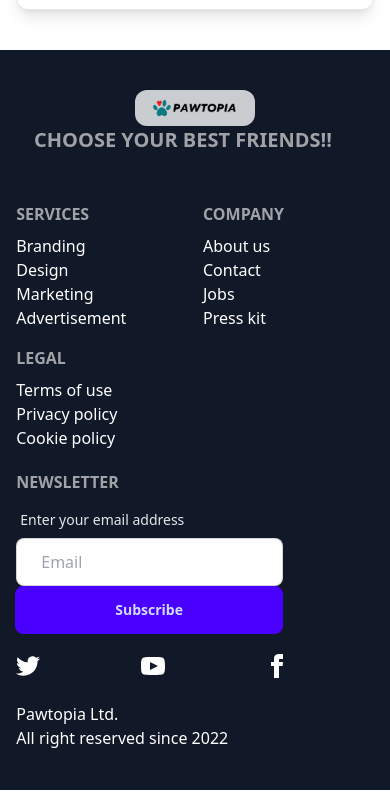
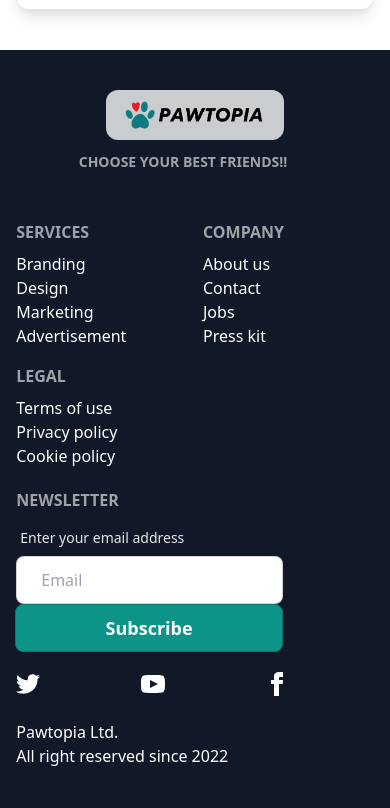
Before and after one commit to atmabdullaham/pawtopia, a plain HTML site: page index.html in a window 390 px wide. Shown: the part 1784-2592 px from the top of the page. Drawn offline with nearby package versions, Linux system fonts and the light colour scheme; no server answers.

Commit message:
responsive issue

```diff
--- a/index.html
+++ b/index.html
@@ -195,14 +195,14 @@
     </main>
     <footer class="bg-gray-900 text-white py-10">
       <div
-        class="w-11/12 mx-auto flex flex-col lg:flex-row justify-between items-center"
+        class="w-11/12 mx-auto flex flex-col gap-3 lg:flex-row lg:justify-between items-center"
       >
         <div
-          class="bg-gray-50 rounded-xl w-4/12 lg:w-2/12 bg-opacity-80 flex justify-center px-4 py-2"
+          class="bg-gray-50 rounded-xl w-6/12 lg:w-2/12 bg-opacity-80 flex justify-center px-4 py-2"
         >
           <img class="w-[300px] md:w-[150px]" src="./logo.png" alt="" />
         </div>
-        <h2 class="text-xl font-bold footer-title pr-6">
+        <h2 class="text-sm md:text-xl font-bold footer-title pr-6">
           Choose Your Best Friends!!
         </h2>
       </div>
@@ -259,7 +259,9 @@
                 />
               </label>
               <div class="flex justify-center">
-                <button class="btn btn-primary rounded-lg w-full">
+                <button
+                  class="btn border-teal-700 hover:border-teal-800 rounded-lg w-full bg-teal-600 hover:bg-teal-700 text-white text-lg font-semibold"
+                >
                   Subscribe
                 </button>
               </div>
@@ -293,7 +295,9 @@
               <input type="text" class="grow text-black" placeholder="Email" />
             </label>
             <div class="flex justify-center">
-              <button class="btn btn-primary rounded-lg w-full">
+              <button
+                class="btn border-teal-700 hover:border-teal-800 rounded-lg w-full bg-teal-600 hover:bg-teal-700 text-white text-lg font-semibold"
+              >
                 Subscribe
               </button>
             </div>
```
